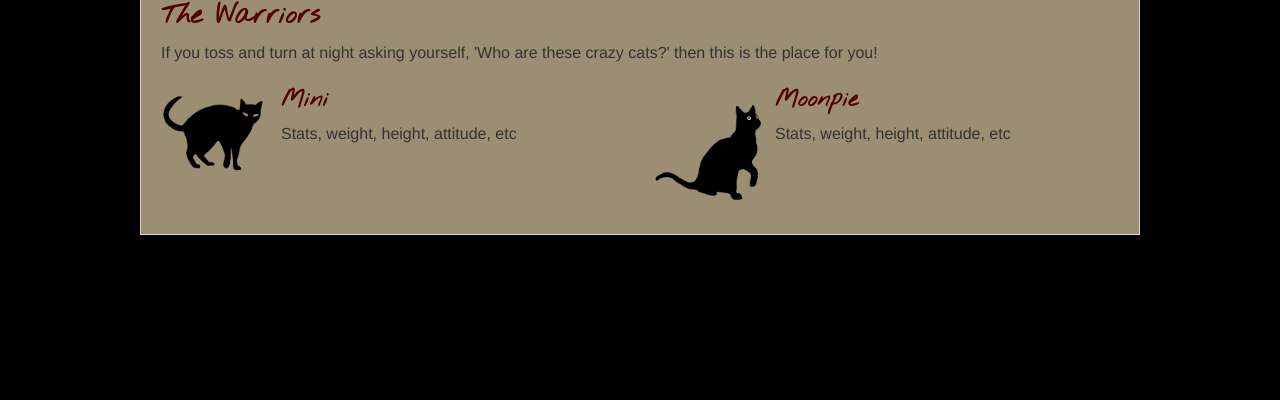
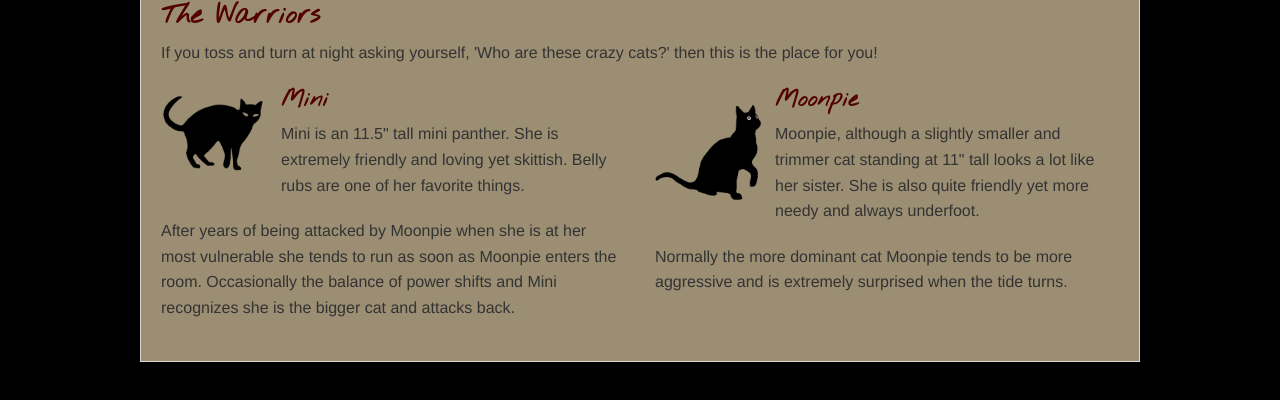
Before and after one commit to kattea79/CodeLouProject, a plain HTML site: page warriors.html in a window 1280 px wide. Shown: the part 186-586 px from the top of the page. Drawn offline with Linux system fonts and the light colour scheme.

Commit message:
warrior commentary

```diff
--- a/warriors.html
+++ b/warriors.html
@@ -59,12 +59,14 @@
             <div class="large-6 medium-6 columns">
               <img src="img/mini.png" alt="stickman image of Mini" id="cat-photo">
               <h4 id="panelHeading">Mini</h4>
-              <p>Stats, weight, height, attitude, etc</p>
+              <p>Mini is an 11.5" tall mini panther.  She is extremely friendly and loving yet skittish. Belly rubs are one of her favorite things.</p>
+              <p>After years of being attacked by Moonpie when she is at her most vulnerable she tends to run as soon as Moonpie enters the room.  Occasionally the balance of power shifts and Mini recognizes she is the bigger cat and attacks back.</p>
             </div>
             <div class="large-6 medium-6 columns">
               <img src="img/moonpie.png" alt="stickman image of Moonpie" id="cat-photo">
               <h4 id="panelHeading">Moonpie</h4>
-              <p>Stats, weight, height, attitude, etc</p>
+              <p>Moonpie, although a slightly smaller and trimmer cat standing at 11" tall looks a lot like her sister. She is also quite friendly yet more needy and always underfoot.</p>
+              <p>Normally the more dominant cat Moonpie tends to be more aggressive and is extremely surprised when the tide turns.</p>
             </div>
           </div>
 
```
